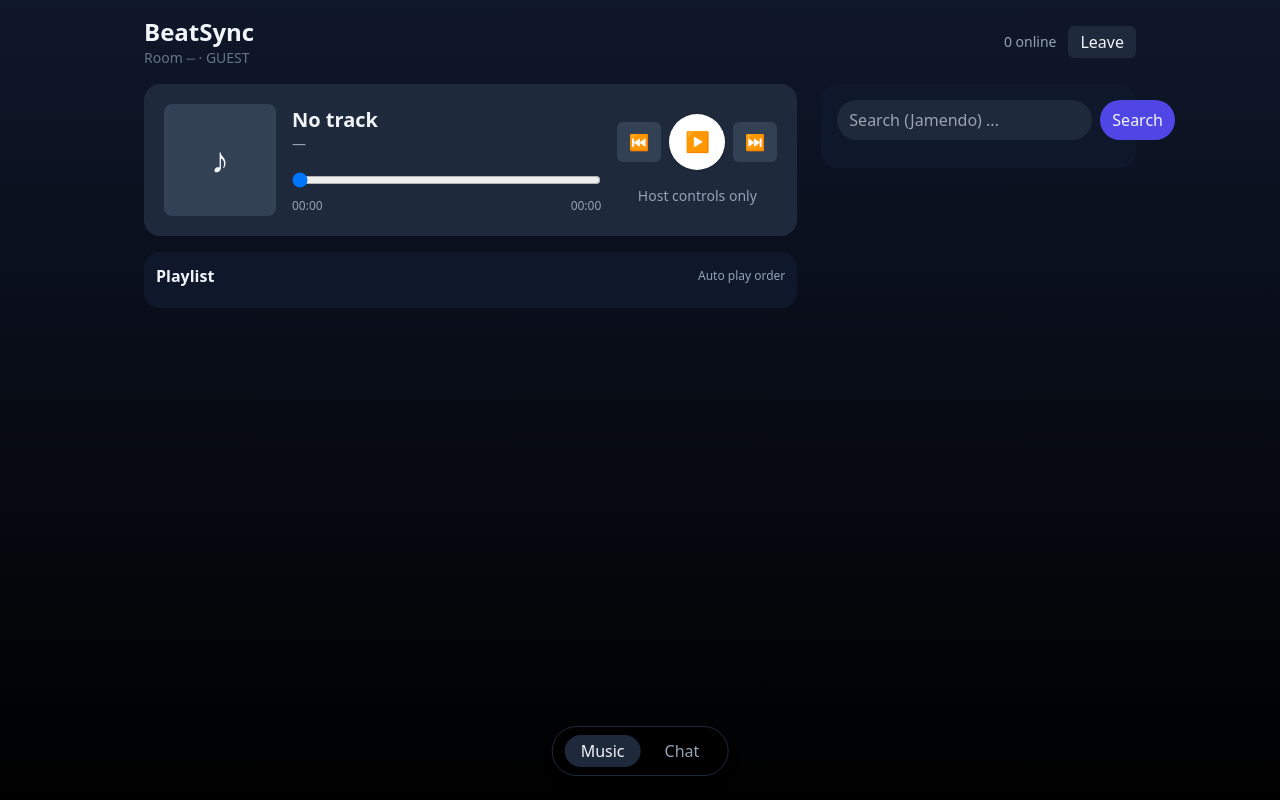
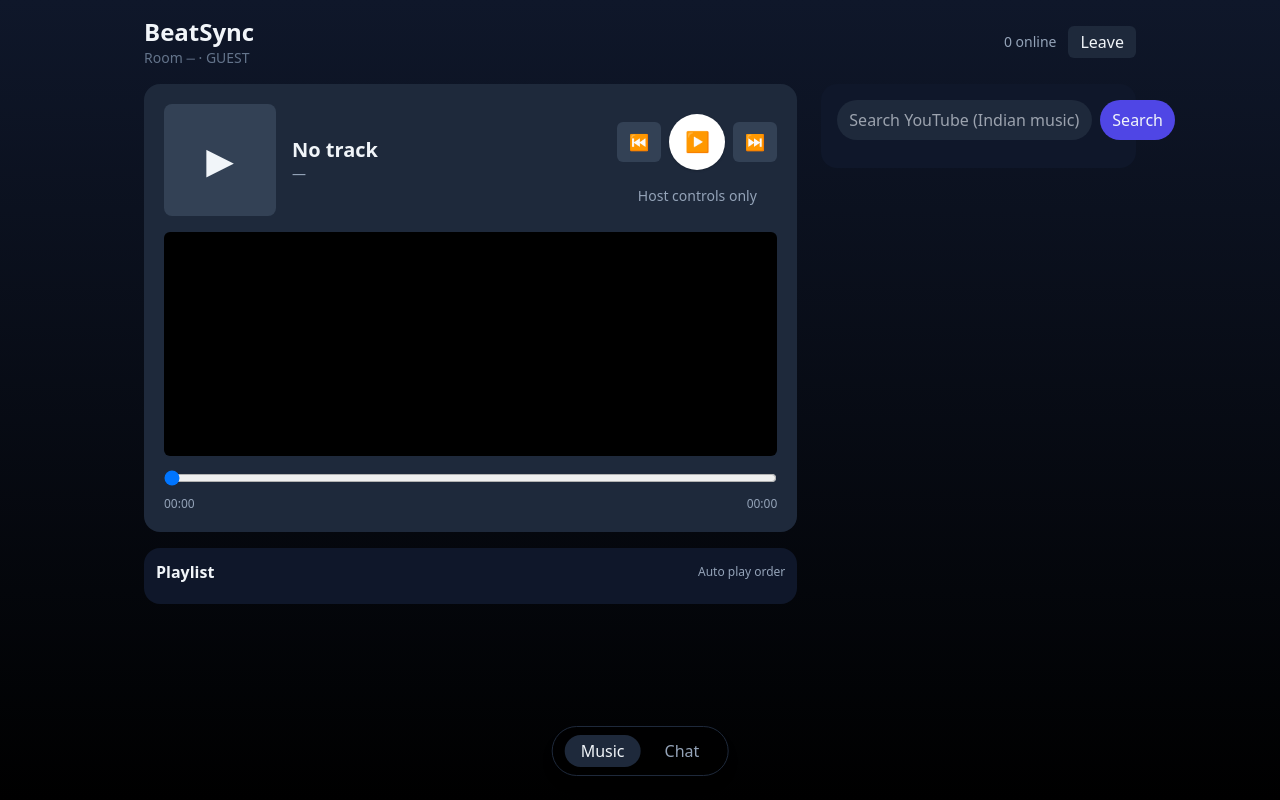
Before and after one commit to kamaldevyadav822-commits/Best-sync, a website: page public/player.html in a window 1280 px wide. Drawn offline with nearby package versions, Linux system fonts and the light colour scheme; no server answers.

Commit message:
Update player.html

```diff
--- a/public/player.html
+++ b/public/player.html
@@ -6,7 +6,6 @@
   <meta name="viewport" content="width=device-width,initial-scale=1" />
   <script src="https://cdn.tailwindcss.com"></script>
   <style>
-    /* subtle custom animations */
     .fade-in { animation: fadeIn .35s ease both; }
     @keyframes fadeIn { from {opacity:0; transform: translateY(6px)} to {opacity:1; transform:none} }
   </style>
@@ -14,7 +13,6 @@
 <body class="min-h-screen bg-gradient-to-b from-slate-900 to-black text-slate-100">
   <div class="max-w-5xl mx-auto p-4">
 
-    <!-- top: room info + small controls -->
     <header class="flex items-center justify-between mb-4">
       <div>
         <div class="text-2xl font-bold">BeatSync</div>
@@ -28,25 +26,15 @@
     </header>
 
     <main id="mainGrid" class="grid grid-cols-1 md:grid-cols-3 gap-6">
-      <!-- Player area (big) -->
+      <!-- Player & playlist -->
       <section class="md:col-span-2">
         <div class="bg-slate-800 rounded-2xl p-5 mb-4 fade-in">
-          <!-- big player -->
           <div class="flex items-center gap-4">
-            <div id="cover" class="w-28 h-28 bg-slate-700 rounded-lg flex items-center justify-center text-4xl">♪</div>
+            <div id="cover" class="w-28 h-28 bg-slate-700 rounded-lg flex items-center justify-center text-4xl">▶︎</div>
             <div class="flex-1">
               <div id="title" class="text-xl font-semibold">No track</div>
               <div id="artist" class="text-sm text-slate-400">—</div>
-
-              <div class="mt-4">
-                <input id="seek" type="range" min="0" max="100" value="0" class="w-full" />
-                <div class="flex justify-between text-xs text-slate-400 mt-1">
-                  <span id="curT">00:00</span>
-                  <span id="durT">00:00</span>
-                </div>
-              </div>
             </div>
-
             <div class="flex flex-col items-center gap-2">
               <div class="flex items-center gap-2">
                 <button id="prev" class="px-3 py-2 rounded-md bg-slate-700">⏮</button>
@@ -56,9 +44,19 @@
               <div class="mt-2 text-sm text-slate-400">Host controls only</div>
             </div>
           </div>
+
+          <div class="mt-4">
+            <div id="ytPlayer" class="w-full h-56 bg-black rounded-md overflow-hidden"></div>
+            <div class="mt-3">
+              <input id="seek" type="range" min="0" max="100" value="0" class="w-full" />
+              <div class="flex justify-between text-xs text-slate-400 mt-1">
+                <span id="curT">00:00</span>
+                <span id="durT">00:00</span>
+              </div>
+            </div>
+          </div>
         </div>
 
-        <!-- playlist -->
         <div class="bg-slate-900 rounded-2xl p-3">
           <div class="flex items-center justify-between mb-2">
             <div class="font-semibold">Playlist</div>
@@ -68,31 +66,28 @@
         </div>
       </section>
 
-      <!-- right: search/results + chat toggle -->
+      <!-- search & results -->
       <aside>
         <div class="bg-slate-900 rounded-2xl p-4 mb-4">
           <div class="flex items-center gap-2 mb-3">
-            <input id="searchPro" placeholder="Search (Jamendo) ..." class="flex-1 rounded-full bg-slate-800 px-3 py-2 outline-none" />
+            <input id="searchPro" placeholder="Search YouTube (Indian music) ..." class="flex-1 rounded-full bg-slate-800 px-3 py-2 outline-none" />
             <button id="btnSearch" class="px-3 py-2 rounded-full bg-indigo-600">Search</button>
           </div>
           <div id="resultsBox" class="space-y-2 max-h-72 overflow-auto"></div>
         </div>
 
-        <div id="chatPanel" class="bg-slate-900 rounded-2xl p-4 hidden">
-          <!-- full-screen chat is a separate view (player hidden). This mini panel is optional -->
+        <div id="chatMini" class="bg-slate-900 rounded-2xl p-4 hidden">
           <div id="miniChat" class="text-sm text-slate-400">Switch to Chat tab for full chat.</div>
         </div>
       </aside>
 
-      <!-- full-screen chat area (hidden by default) -->
+      <!-- full-screen chat -->
       <section id="chatFull" class="col-span-full hidden">
         <div class="bg-slate-900 rounded-2xl p-4 h-[70vh] flex flex-col">
           <div id="chatWindow" class="flex-1 overflow-auto space-y-3 pb-3"></div>
-
           <div class="mt-3 flex items-center gap-3">
             <input id="msgInput" type="text" placeholder="Message..." class="flex-1 rounded-full bg-slate-800 px-4 py-2" />
             <button id="btnSend" class="w-12 h-12 rounded-full bg-indigo-600 flex items-center justify-center text-white">
-              <!-- send icon -->
               <svg width="18" height="18" viewBox="0 0 24 24" fill="none" stroke="currentColor" stroke-width="2">
                 <path d="M22 2L11 13"></path>
                 <path d="M22 2L15 22L11 13L2 9L22 2Z" />
@@ -103,7 +98,6 @@
       </section>
     </main>
 
-    <!-- bottom nav: tabs -->
     <nav class="fixed bottom-6 left-1/2 transform -translate-x-1/2 bg-black/60 border border-slate-800 rounded-full px-3 py-2 flex gap-2 shadow-lg">
       <button id="musicTabBtn" class="px-4 py-1 rounded-full bg-slate-800 text-slate-100">Music</button>
       <button id="chatTabBtn" class="px-4 py-1 rounded-full text-slate-400">Chat</button>
@@ -111,6 +105,8 @@
   </div>
 
   <script src="/socket.io/socket.io.js"></script>
+  <!-- YouTube IFrame API (loads asynchronously) -->
+  <script src="https://www.youtube.com/iframe_api"></script>
   <script src="player.js"></script>
 </body>
 </html>
```
